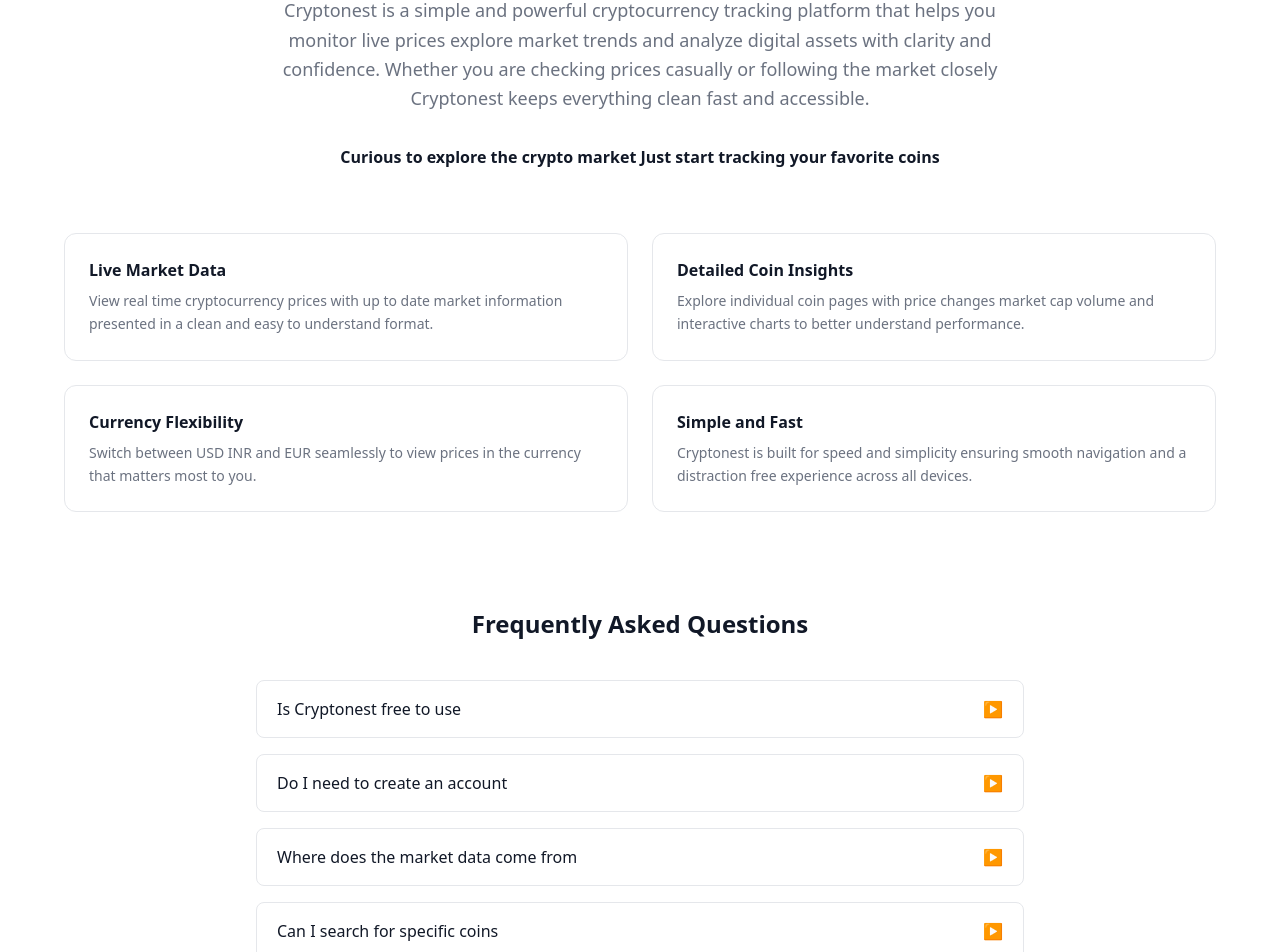
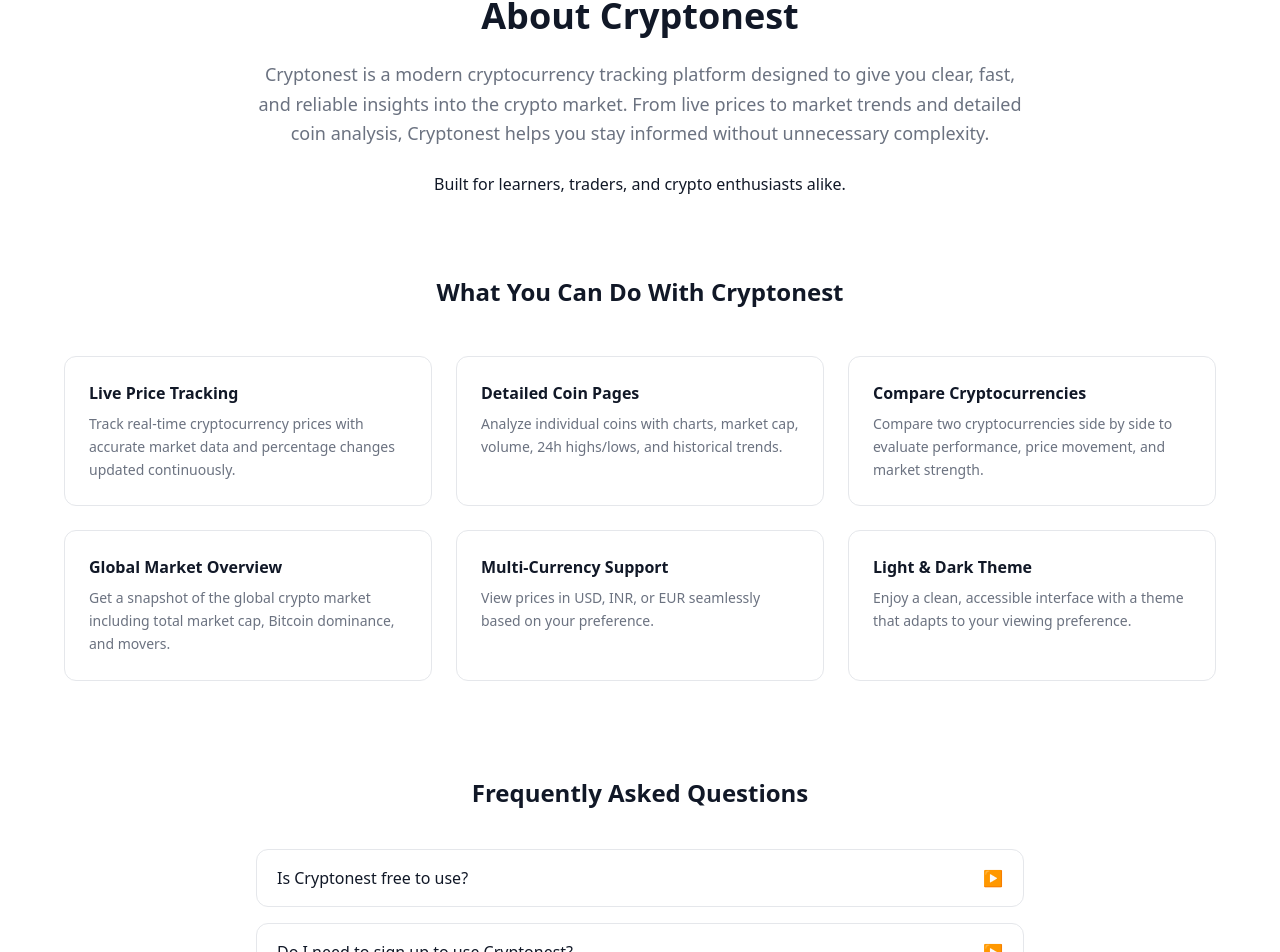
Before and after one commit to Sid-Hurry/CryptoNest, a React (Vite) app: page /about in a window 1280 px wide. Shown: the part 308-1260 px from the top of the page. Built offline with nearby package versions, Linux system fonts and the light colour scheme; no server answers.

Commit message:
feat: enhance About page layout and content; improve FAQ section and add feature cards for better user engagement

```diff
--- a/src/pages/about.jsx
+++ b/src/pages/about.jsx
@@ -7,22 +7,18 @@
   return (
     <div
       onClick={() => setOpen(!open)}
-      className="rounded-lg px-5 py-4 cursor-pointer transition"
+      className="rounded-xl px-5 py-4 cursor-pointer transition"
       style={{
         border: "1px solid var(--border-color)",
         backgroundColor: "var(--bg-color)",
       }}
     >
-      <div className="flex justify-between items-center">
-        <p
-          className="font-medium"
-          style={{ color: "var(--text-color)" }}
-        >
+      <div className="flex justify-between items-center gap-4">
+        <p className="font-medium" style={{ color: "var(--text-color)" }}>
           {question}
         </p>
-
         <span
-          className={`transform transition-transform duration-300 ${
+          className={`transition-transform duration-300 ${
             open ? "rotate-90" : "rotate-0"
           }`}
           style={{ color: "var(--muted-text)" }}
@@ -47,92 +43,93 @@
   );
 };
 
+const FeatureCard = ({ title, desc }) => (
+  <div
+    className="rounded-xl p-6 h-full"
+    style={{
+      backgroundColor: "var(--bg-color)",
+      border: "1px solid var(--border-color)",
+    }}
+  >
+    <h3 className="font-semibold mb-2" style={{ color: "var(--text-color)" }}>
+      {title}
+    </h3>
+    <p className="text-sm leading-relaxed" style={{ color: "var(--muted-text)" }}>
+      {desc}
+    </p>
+  </div>
+);
+
 const About = () => {
   return (
     <main
+      className="px-4"
       style={{
         backgroundColor: "var(--bg-color)",
         color: "var(--text-color)",
       }}
-      className="px-4"
     >
       <div className="max-w-6xl mx-auto pt-24 pb-16">
 
         {/* Logo + Intro */}
-        <div className="text-center mb-16">
+        <div className="text-center mb-20">
           <img
             src={logo}
             alt="Cryptonest Logo"
-            className="mx-auto w-28 mb-8"
+            className="mx-auto w-24 md:w-28 mb-8"
           />
 
+          <h1 className="text-3xl md:text-4xl font-extrabold mb-6">
+            About Cryptonest
+          </h1>
+
           <p
-            className="text-lg max-w-3xl mx-auto leading-relaxed"
+            className="text-base md:text-lg max-w-3xl mx-auto leading-relaxed"
             style={{ color: "var(--muted-text)" }}
           >
-            Cryptonest is a simple and powerful cryptocurrency tracking platform
-            that helps you monitor live prices explore market trends and analyze
-            digital assets with clarity and confidence. Whether you are checking
-            prices casually or following the market closely Cryptonest keeps
-            everything clean fast and accessible.
+            Cryptonest is a modern cryptocurrency tracking platform designed to
+            give you clear, fast, and reliable insights into the crypto market.
+            From live prices to market trends and detailed coin analysis,
+            Cryptonest helps you stay informed without unnecessary complexity.
           </p>
 
-          <p
-            className="mt-8 font-semibold"
-            style={{ color: "var(--text-color)" }}
-          >
-            Curious to explore the crypto market Just start tracking your favorite coins
+          <p className="mt-6 font-medium">
+            Built for learners, traders, and crypto enthusiasts alike.
           </p>
         </div>
 
-        {/* Feature Cards */}
-        <div className="grid grid-cols-1 md:grid-cols-2 gap-6 mb-24">
+        {/* Features */}
+        <div className="mb-24">
+          <h2 className="text-2xl font-bold text-center mb-12">
+            What You Can Do With Cryptonest
+          </h2>
 
-          {[
-            {
-              title: "Live Market Data",
-              desc:
-                "View real time cryptocurrency prices with up to date market information presented in a clean and easy to understand format.",
-            },
-            {
-              title: "Detailed Coin Insights",
-              desc:
-                "Explore individual coin pages with price changes market cap volume and interactive charts to better understand performance.",
-            },
-            {
-              title: "Currency Flexibility",
-              desc:
-                "Switch between USD INR and EUR seamlessly to view prices in the currency that matters most to you.",
-            },
-            {
-              title: "Simple and Fast",
-              desc:
-                "Cryptonest is built for speed and simplicity ensuring smooth navigation and a distraction free experience across all devices.",
-            },
-          ].map((item) => (
-            <div
-              key={item.title}
-              className="rounded-xl p-6 transition"
-              style={{
-                backgroundColor: "var(--bg-color)",
-                border: "1px solid var(--border-color)",
-              }}
-            >
-              <h3
-                className="font-semibold mb-2"
-                style={{ color: "var(--text-color)" }}
-              >
-                {item.title}
-              </h3>
-              <p
-                className="text-sm leading-relaxed"
-                style={{ color: "var(--muted-text)" }}
-              >
-                {item.desc}
-              </p>
-            </div>
-          ))}
-
+          <div className="grid grid-cols-1 sm:grid-cols-2 lg:grid-cols-3 gap-6">
+            <FeatureCard
+              title="Live Price Tracking"
+              desc="Track real-time cryptocurrency prices with accurate market data and percentage changes updated continuously."
+            />
+            <FeatureCard
+              title="Detailed Coin Pages"
+              desc="Analyze individual coins with charts, market cap, volume, 24h highs/lows, and historical trends."
+            />
+            <FeatureCard
+              title="Compare Cryptocurrencies"
+              desc="Compare two cryptocurrencies side by side to evaluate performance, price movement, and market strength."
+            />
+            <FeatureCard
+              title="Global Market Overview"
+              desc="Get a snapshot of the global crypto market including total market cap, Bitcoin dominance, and movers."
+            />
+            <FeatureCard
+              title="Multi-Currency Support"
+              desc="View prices in USD, INR, or EUR seamlessly based on your preference."
+            />
+            <FeatureCard
+              title="Light & Dark Theme"
+              desc="Enjoy a clean, accessible interface with a theme that adapts to your viewing preference."
+            />
+          </div>
         </div>
 
         {/* FAQ */}
@@ -143,26 +140,30 @@
 
           <div className="space-y-4">
             <FAQItem
-              question="Is Cryptonest free to use"
-              answer="Yes Cryptonest is completely free and does not require any subscription or payment."
+              question="Is Cryptonest free to use?"
+              answer="Yes. Cryptonest is completely free and does not require any subscription, payment, or account creation."
             />
             <FAQItem
-              question="Do I need to create an account"
-              answer="No account or sign up is required You can start tracking cryptocurrencies instantly."
+              question="Do I need to sign up to use Cryptonest?"
+              answer="No sign-up is required. You can explore prices, track coins, and compare cryptocurrencies instantly."
             />
             <FAQItem
-              question="Where does the market data come from"
-              answer="Cryptonest uses reliable public cryptocurrency APIs to fetch accurate and up to date market information."
+              question="Where does the data come from?"
+              answer="Cryptonest uses reliable public cryptocurrency APIs such as CoinGecko to ensure accurate and up-to-date market data."
             />
             <FAQItem
-              question="Can I search for specific coins"
-              answer="Yes you can search and explore individual cryptocurrencies easily using the built in search feature."
+              question="How often is the data updated?"
+              answer="Prices and market data are refreshed frequently to reflect real-time changes in the crypto market."
+            />
+            <FAQItem
+              question="Can I use Cryptonest on mobile?"
+              answer="Yes. Cryptonest is fully responsive and optimized for mobile, tablet, and desktop devices."
             />
           </div>
         </div>
 
-        {/* GitHub Button */}
-        <div className="mt-12 flex justify-center">
+        {/* GitHub */}
+        <div className="mt-14 flex justify-center">
           <a
             href="https://github.com/Sid-Hurry/CryptoNest"
             target="_blank"
```
